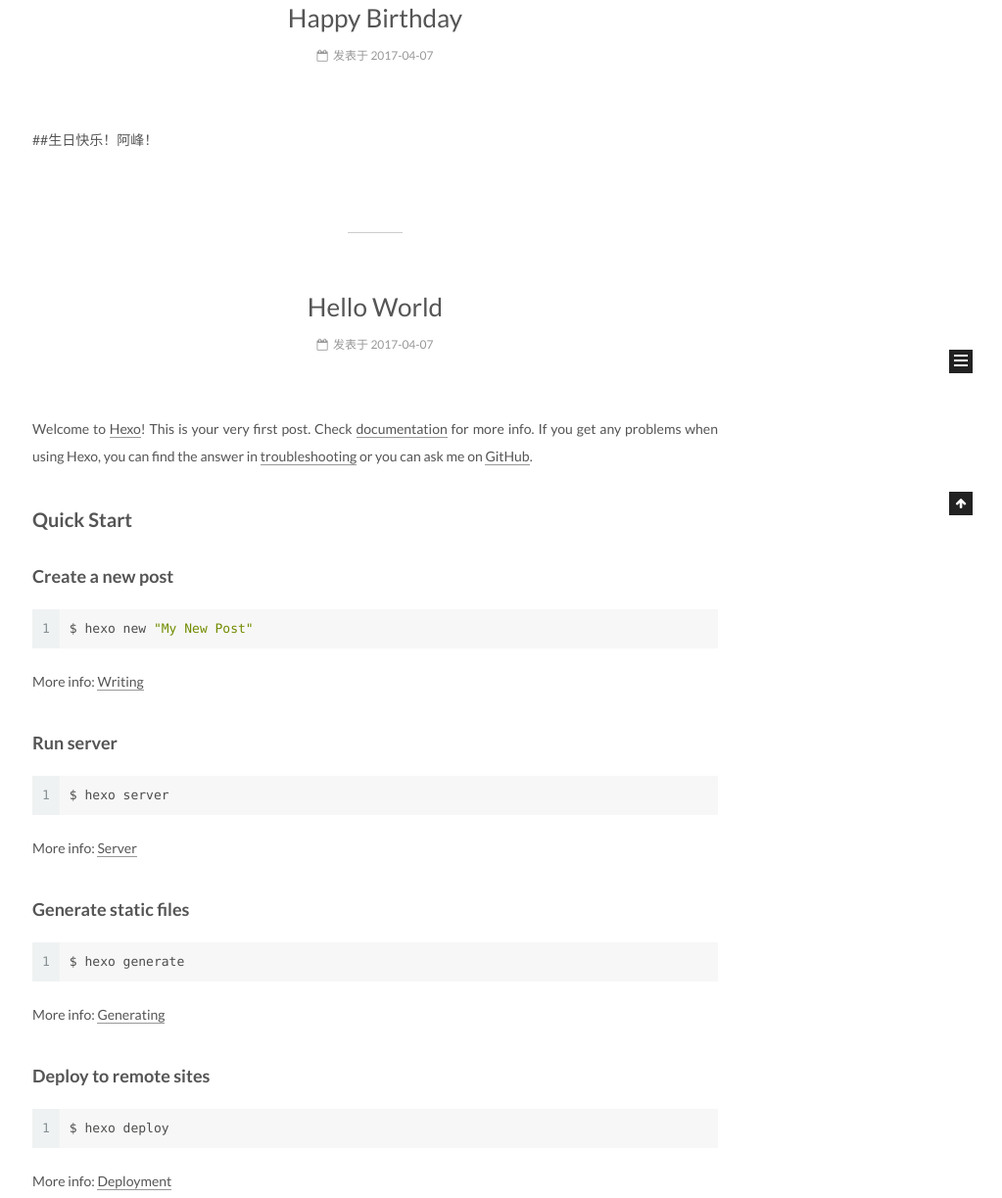
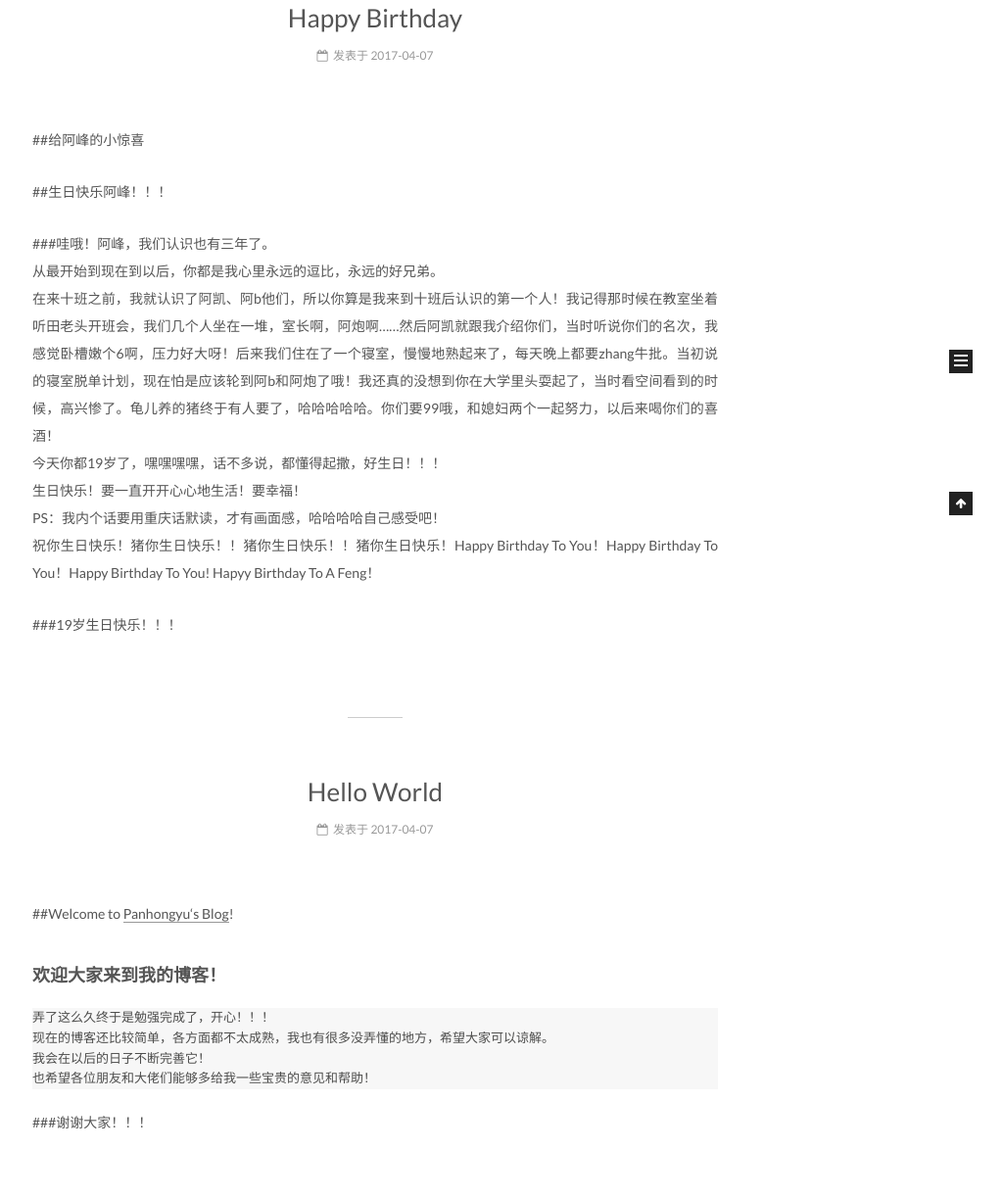
Before and after one commit to phy74926/panhongyu.github.io, a plain HTML site: page index.html in a window 1280 px wide. Shown: the part 374-1597 px from the top of the page at 98% size, without its empty margins (257-1280 px from the left). Drawn offline with Linux system fonts and the light colour scheme.

Commit message:
Site updated: 2017-04-07 19:04:46

```diff
--- a/index.html
+++ b/index.html
@@ -326,7 +326,10 @@
 
 
 
-            <p>##生日快乐！阿峰！</p>
+            <p>##给阿峰的小惊喜 </p>
+<p>##生日快乐阿峰！！！</p>
+<p>###哇哦！阿峰，我们认识也有三年了。<br>    从最开始到现在到以后，你都是我心里永远的逗比，永远的好兄弟。<br>    在来十班之前，我就认识了阿凯、阿b他们，所以你算是我来到十班后认识的第一个人！我记得那时候在教室坐着听田老头开班会，我们几个人坐在一堆，室长啊，阿炮啊……然后阿凯就跟我介绍你们，当时听说你们的名次，我感觉卧槽嫩个6啊，压力好大呀！后来我们住在了一个寝室，慢慢地熟起来了，每天晚上都要zhang牛批。当初说的寝室脱单计划，现在怕是应该轮到阿b和阿炮了哦！我还真的没想到你在大学里头耍起了，当时看空间看到的时候，高兴惨了。龟儿养的猪终于有人要了，哈哈哈哈哈。你们要99哦，和媳妇两个一起努力，以后来喝你们的喜酒！<br>    今天你都19岁了，嘿嘿嘿嘿，话不多说，都懂得起撒，好生日！！！<br>    生日快乐！要一直开开心心地生活！要幸福！<br>    PS：我内个话要用重庆话默读，才有画面感，哈哈哈哈自己感受吧！<br>    祝你生日快乐！猪你生日快乐！！猪你生日快乐！！猪你生日快乐！Happy Birthday To You！Happy Birthday To You！Happy Birthday To You! Hapyy Birthday To A Feng！</p>
+<p>###19岁生日快乐！！！</p>
 
 
 
@@ -447,15 +450,12 @@
 
 
 
-            <p>Welcome to <a href="https://hexo.io/" target="_blank" rel="external">Hexo</a>! This is your very first post. Check <a href="https://hexo.io/docs/" target="_blank" rel="external">documentation</a> for more info. If you get any problems when using Hexo, you can find the answer in <a href="https://hexo.io/docs/troubleshooting.html" target="_blank" rel="external">troubleshooting</a> or you can ask me on <a href="https://github.com/hexojs/hexo/issues" target="_blank" rel="external">GitHub</a>.</p>
-<h2 id="Quick-Start"><a href="#Quick-Start" class="headerlink" title="Quick Start"></a>Quick Start</h2><h3 id="Create-a-new-post"><a href="#Create-a-new-post" class="headerlink" title="Create a new post"></a>Create a new post</h3><figure class="highlight bash"><table><tr><td class="gutter"><pre><div class="line">1</div></pre></td><td class="code"><pre><div class="line">$ hexo new <span class="string">"My New Post"</span></div></pre></td></tr></table></figure>
-<p>More info: <a href="https://hexo.io/docs/writing.html" target="_blank" rel="external">Writing</a></p>
-<h3 id="Run-server"><a href="#Run-server" class="headerlink" title="Run server"></a>Run server</h3><figure class="highlight bash"><table><tr><td class="gutter"><pre><div class="line">1</div></pre></td><td class="code"><pre><div class="line">$ hexo server</div></pre></td></tr></table></figure>
-<p>More info: <a href="https://hexo.io/docs/server.html" target="_blank" rel="external">Server</a></p>
-<h3 id="Generate-static-files"><a href="#Generate-static-files" class="headerlink" title="Generate static files"></a>Generate static files</h3><figure class="highlight bash"><table><tr><td class="gutter"><pre><div class="line">1</div></pre></td><td class="code"><pre><div class="line">$ hexo generate</div></pre></td></tr></table></figure>
-<p>More info: <a href="https://hexo.io/docs/generating.html" target="_blank" rel="external">Generating</a></p>
-<h3 id="Deploy-to-remote-sites"><a href="#Deploy-to-remote-sites" class="headerlink" title="Deploy to remote sites"></a>Deploy to remote sites</h3><figure class="highlight bash"><table><tr><td class="gutter"><pre><div class="line">1</div></pre></td><td class="code"><pre><div class="line">$ hexo deploy</div></pre></td></tr></table></figure>
-<p>More info: <a href="https://hexo.io/docs/deployment.html" target="_blank" rel="external">Deployment</a></p>
+            <p>##Welcome to <a href="https://panhongyu.cn/" target="_blank" rel="external">Panhongyu‘s Blog</a>!</p>
+<h3 id="欢迎大家来到我的博客！"><a href="#欢迎大家来到我的博客！" class="headerlink" title="欢迎大家来到我的博客！"></a>欢迎大家来到我的博客！</h3><pre><code>弄了这么久终于是勉强完成了，开心！！！
+现在的博客还比较简单，各方面都不太成熟，我也有很多没弄懂的地方，希望大家可以谅解。
+我会在以后的日子不断完善它！
+也希望各位朋友和大佬们能够多给我一些宝贵的意见和帮助！
+</code></pre><p>###谢谢大家！！！</p>
 
 
 
--- a/sitemap.xml
+++ b/sitemap.xml
@@ -4,14 +4,14 @@
   <url>
     <loc>http://yoursite.com/2017/04/07/Happy-Birthday/</loc>
 
-    <lastmod>2017-04-07T05:31:15.610Z</lastmod>
+    <lastmod>2017-04-07T11:04:32.775Z</lastmod>
 
   </url>
 
   <url>
     <loc>http://yoursite.com/2017/04/07/hello-world/</loc>
 
-    <lastmod>2017-04-07T05:23:41.152Z</lastmod>
+    <lastmod>2017-04-07T10:38:35.723Z</lastmod>
 
   </url>
 
```
Also changed, not shown: 2017/04/07/Happy-Birthday/index.html (+8 -5 lines), 2017/04/07/hello-world/index.html (+11 -14 lines), atom.xml (+18 -16 lines).
